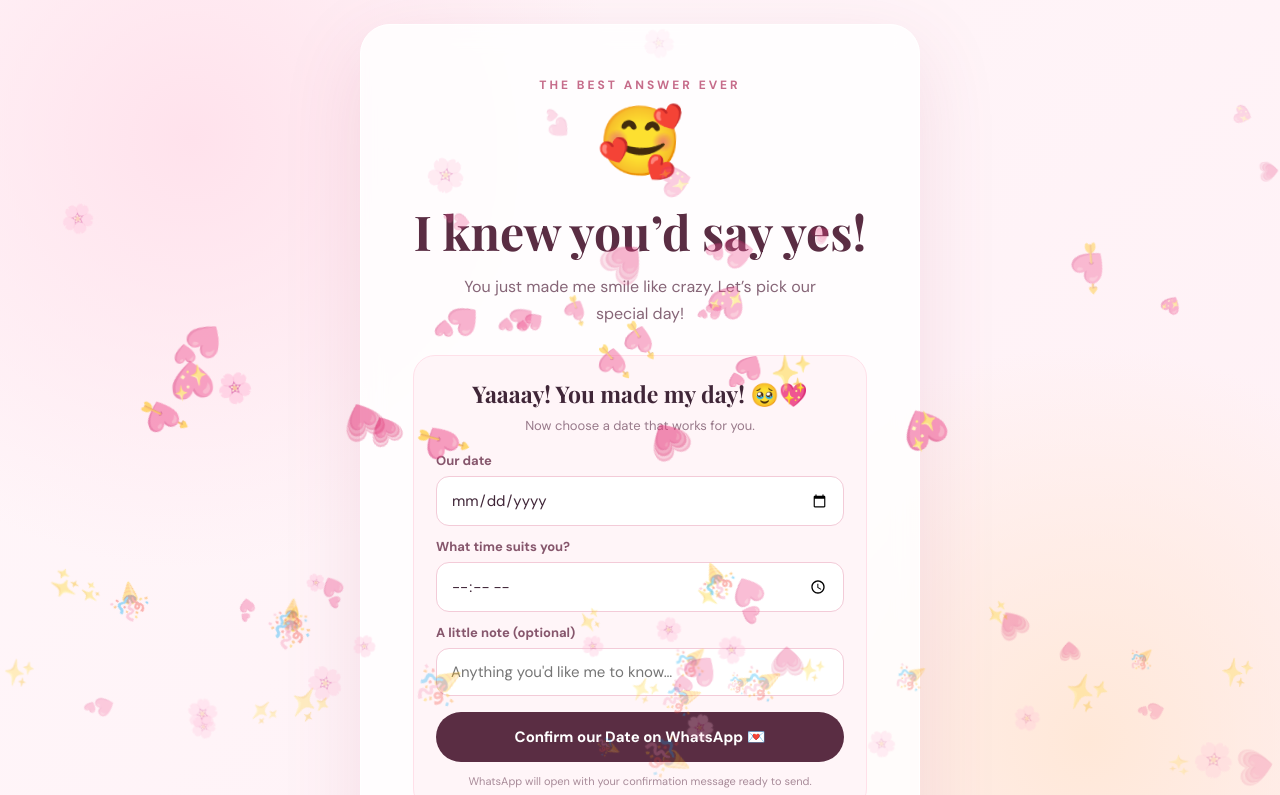
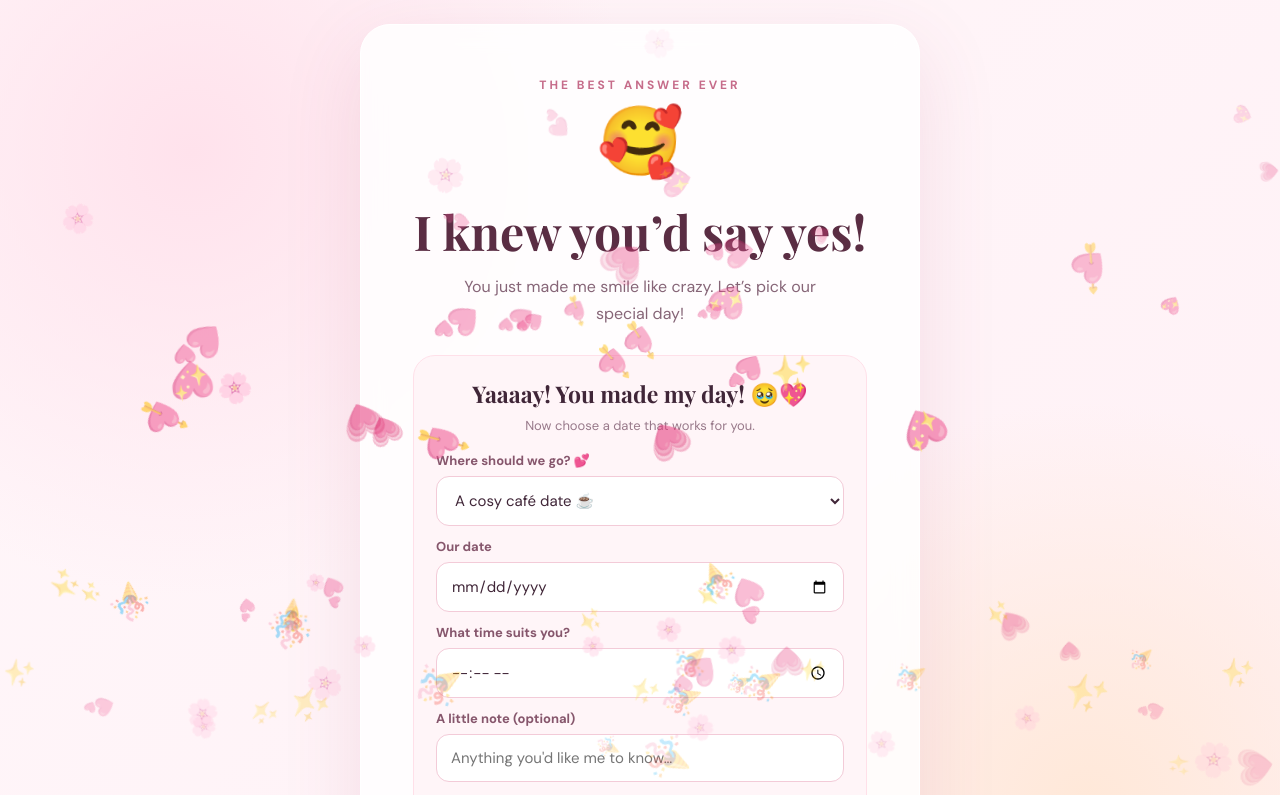
Before and after one commit to Mr-MedHanni/dating-idee, a plain HTML site: page index.html in a window 1280 px wide. Both pictures are taken after a click on the button "Yes, of course! 💗". Shown: the top 795 px of the page. Drawn offline with nearby package versions, Linux system fonts and the light colour scheme.

Commit message:
Add date ideas dropdown and update send button
Added a dropdown for date ideas and updated the send button functionality to include the selected idea.

```diff
--- a/index.html
+++ b/index.html
@@ -10,7 +10,7 @@
 .card{width:min(560px,100%);background:rgba(255,255,255,.82);border:1px solid #ffffff;box-shadow:0 24px 80px #a83d6520;border-radius:30px;padding:clamp(26px,6vw,52px);text-align:center;position:relative;backdrop-filter:blur(12px)}
 .eyebrow{font-size:12px;letter-spacing:3px;text-transform:uppercase;color:#c66c8a;font-weight:700}.hero{font-size:60px;margin:12px 0 4px;animation:float 3s ease-in-out infinite}.title{font-family:'Playfair Display',serif;font-size:clamp(34px,8vw,48px);line-height:1.12;margin:12px 0;color:#5a2d43}.subtitle{font-size:16px;line-height:1.7;color:#866577;margin:14px auto 28px;max-width:390px}
 .actions{display:flex;justify-content:center;align-items:center;gap:14px;flex-wrap:wrap;min-height:58px;position:relative}.btn{border:0;border-radius:999px;padding:15px 27px;font:700 15px 'DM Sans';cursor:pointer;transition:transform .2s,box-shadow .2s;touch-action:manipulation}.btn:active{transform:scale(.96)}.yes{background:linear-gradient(135deg,#ff6095,#f0447d);color:white;box-shadow:0 10px 24px #f0447d40}.yes:hover{transform:translateY(-3px);box-shadow:0 14px 28px #f0447d55}.no{background:#fff0f4;color:#c16b89;border:1px solid #ffd4e1;position:relative}.hint{font-size:12px;color:#b58b9d;margin-top:20px}
-.hidden{display:none!important}.success{animation:pop .6s cubic-bezier(.2,1.5,.5,1)}.success .hero{font-size:68px}.date-panel{margin-top:25px;padding:22px;border-radius:22px;background:#fff5f8;border:1px solid #ffe0e9;text-align:left}.date-panel h2{text-align:center;font:700 23px 'Playfair Display';margin:0 0 8px}.date-panel p{text-align:center;color:#98798a;font-size:13px;margin:0 0 18px}.field{display:block;font-size:13px;font-weight:700;color:#86566c;margin:12px 0 7px}input,textarea{width:100%;border:1px solid #f3cbd8;border-radius:13px;padding:13px 14px;background:white;font:15px 'DM Sans';color:var(--ink);outline:none}input:focus{border-color:var(--pink);box-shadow:0 0 0 3px #ff5f911a}.send{width:100%;margin-top:16px;background:#5a2d43;color:#fff}.small{font-size:11px;color:#a88b99;text-align:center;margin:12px 0 0}.footer{margin-top:24px;color:#c19aaa;font-size:11px;letter-spacing:1px}
+.hidden{display:none!important}.success{animation:pop .6s cubic-bezier(.2,1.5,.5,1)}.success .hero{font-size:68px}.date-panel{margin-top:25px;padding:22px;border-radius:22px;background:#fff5f8;border:1px solid #ffe0e9;text-align:left}.date-panel h2{text-align:center;font:700 23px 'Playfair Display';margin:0 0 8px}.date-panel p{text-align:center;color:#98798a;font-size:13px;margin:0 0 18px}.field{display:block;font-size:13px;font-weight:700;color:#86566c;margin:12px 0 7px}input,textarea,select{width:100%;border:1px solid #f3cbd8;border-radius:13px;padding:13px 14px;background:white;font:15px 'DM Sans';color:var(--ink);outline:none}input:focus,select:focus{border-color:var(--pink);box-shadow:0 0 0 3px #ff5f911a}.send{width:100%;margin-top:16px;background:#5a2d43;color:#fff}.small{font-size:11px;color:#a88b99;text-align:center;margin:12px 0 0}.footer{margin-top:24px;color:#c19aaa;font-size:11px;letter-spacing:1px}
 .heart{position:fixed;bottom:-30px;pointer-events:none;z-index:5;animation:rise linear forwards}.confetti{position:fixed;top:-15px;z-index:8;pointer-events:none;animation:fall 3.2s linear forwards}@keyframes float{50%{transform:translateY(-9px) rotate(4deg)}}@keyframes pop{0%{transform:scale(.75);opacity:0}70%{transform:scale(1.04)}100%{transform:scale(1);opacity:1}}@keyframes rise{to{transform:translateY(-110vh) rotate(360deg);opacity:0}}@keyframes fall{to{transform:translateY(110vh) rotate(720deg);opacity:.1}}
 @media(max-width:420px){.card{padding:28px 20px}.btn{padding:14px 22px}.actions{gap:10px}}
 </style></head>
@@ -28,6 +28,17 @@
   <section class="date-panel hidden" id="datePanel">
     <h2>Yaaaay! You made my day! 🥹💖</h2>
     <p>Now choose a date that works for you.</p>
+    <label class="field" for="idea">Where should we go? 💕</label>
+    <select id="idea">
+      <option value="A cosy café date ☕">A cosy café date ☕</option>
+      <option value="Dinner somewhere lovely 🍽️">Dinner somewhere lovely 🍽️</option>
+      <option value="A walk in Jnan Sbil 🌿">A walk in Jnan Sbil 🌿</option>
+      <option value="Sunset at Borj Nord 🌅">Sunset at Borj Nord 🌅</option>
+      <option value="Explore the old Medina 🕌">Explore the old Medina 🕌</option>
+      <option value="A little picnic 🧺">A little picnic 🧺</option>
+      <option value="Cinema date 🎬">Cinema date 🎬</option>
+      <option value="Surprise me! 🎁">Surprise me! 🎁</option>
+    </select>
     <label class="field" for="date">Our date</label><input id="date" type="date">
     <label class="field" for="time">What time suits you?</label><input id="time" type="time">
     <label class="field" for="note">A little note (optional)</label><input id="note" type="text" maxlength="180" placeholder="Anything you'd like me to know…">
@@ -45,6 +56,6 @@ noBtn.addEventListener('pointerenter',dodge);noBtn.addEventListener('click',dodg
 function floatHearts(){const symbols=['💗','💖','💕','🌸','💘','✨'];for(let i=0;i<32;i++){const el=document.createElement('span');el.className='heart';el.textContent=symbols[Math.floor(Math.random()*symbols.length)];el.style.left=Math.random()*100+'vw';el.style.animationDuration=(3+Math.random()*4)+'s';el.style.fontSize=(16+Math.random()*22)+'px';document.body.appendChild(el);setTimeout(()=>el.remove(),7500)}}
 function confetti(){const symbols=['🎉','💗','✨','🌸','💕'];for(let i=0;i<48;i++){const el=document.createElement('span');el.className='confetti';el.textContent=symbols[Math.floor(Math.random()*symbols.length)];el.style.left=Math.random()*100+'vw';el.style.animationDelay=Math.random()*.7+'s';el.style.fontSize=(16+Math.random()*20)+'px';document.body.appendChild(el);setTimeout(()=>el.remove(),4200)}}
 yesBtn.addEventListener('click',()=>{document.querySelector('.eyebrow').textContent='THE BEST ANSWER EVER';document.querySelector('.hero').textContent='🥰';document.querySelector('.title').textContent='I knew you’d say yes!';subtitle.textContent='You just made me smile like crazy. Let’s pick our special day!';document.getElementById('actions').classList.add('hidden');hint.classList.add('hidden');document.getElementById('datePanel').classList.remove('hidden');document.getElementById('card').classList.add('success');document.getElementById('date').min=new Date().toISOString().split('T')[0];confetti();floatHearts();});
-document.getElementById('sendBtn').addEventListener('click',()=>{const date=document.getElementById('date').value,time=document.getElementById('time').value,note=document.getElementById('note').value;if(!date){alert('Choose a date first 💗');return;}const message=`Hey Mohamed! ❤️🥰\n\nIt's a YES! 💗 I'd love to go on a date with you!\n\n📅 My preferred date: ${date}\n🕒 Time: ${time||'To be decided'}\n💌 A little note: ${note||'Looking forward to it!'}\n\nSee you soon! ✨`;window.open(`https://wa.me/212624793511?text=${encodeURIComponent(message)}`,'_blank','noopener');});
+document.getElementById('sendBtn').addEventListener('click',()=>{const date=document.getElementById('date').value,time=document.getElementById('time').value,note=document.getElementById('note').value,idea=document.getElementById('idea').value;if(!date){alert('Choose a date first 💗');return;}const message=`Hey Mohamed! ❤️🥰\n\nIt's a YES! 💗 I'd love to go on a date with you!\n\n📅 My preferred date: ${date}\n🕒 Time: ${time||'To be decided'}\n💌 A little note: ${note||'Looking forward to it!'}\n\nSee you soon! ✨`;window.open(`https://wa.me/212624793511?text=${encodeURIComponent(message)}`,'_blank','noopener');});
 </script>
 </body></html>
```
